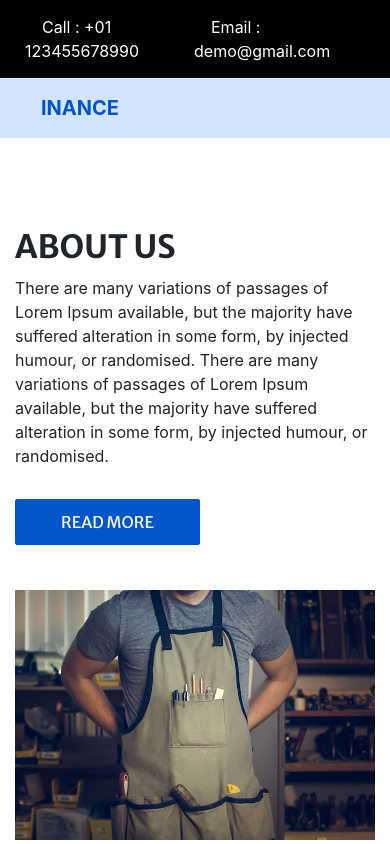
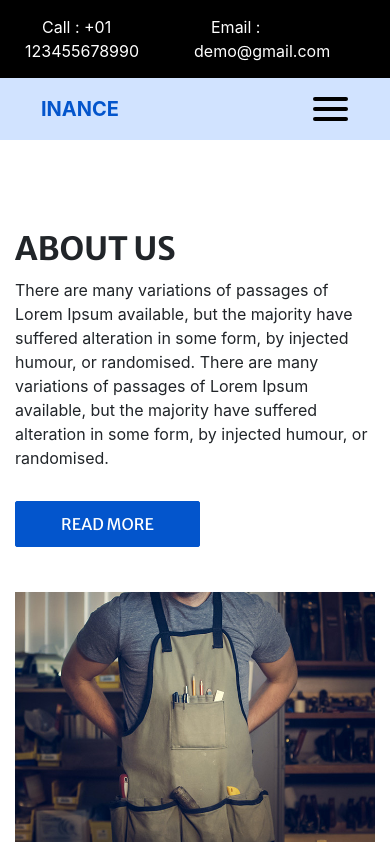
Before and after one commit to Benediktas-Rocys-Hybytes/Front-end-Basic-Development-Task, a React (Create React App) app: page /about in a window 390 px wide. Shown: the top 844 px of the page. Built offline with nearby package versions, Linux system fonts and the light colour scheme; a web font is replaced by a local one.

Commit message:
Updated header to be responsive, there is a menu toggle now

```diff
--- a/src/components/Header.js
+++ b/src/components/Header.js
@@ -1,4 +1,4 @@
-import React from "react";
+import React, { useState } from "react";
 import "../styles/bootstrap.css";
 import "../styles/font-awesome.min.css";
 import "../styles/responsive.css";
@@ -6,16 +6,22 @@ import "../styles/style.css";
 import { Link } from "react-router-dom";
 
 const Header = () => {
+  const [isMenuOpen, setIsMenuOpen] = useState(false);
+
+  const toggleMenu = () => {
+    setIsMenuOpen((prev) => !prev);
+  };
+
   return (
     <header className="header_section">
       <div className="header_top">
         <div className="container-fluid">
           <div className="contact_nav">
-            <a href="#">
+            <a href="tel:+01123455678990">
               <i className="fa fa-phone" aria-hidden="true"></i>
               <span> Call : +01 123455678990</span>
             </a>
-            <a href="#">
+            <a href="mailto:demo@gmail.com">
               <i className="fa fa-envelope" aria-hidden="true"></i>
               <span> Email : demo@gmail.com</span>
             </a>
@@ -28,7 +34,23 @@ const Header = () => {
             <Link className="navbar-brand" to="/">
               <span>Inance</span>
             </Link>
-            <div className="collapse navbar-collapse" id="navbarSupportedContent">
+
+            <button
+              className="navbar-toggler"
+              type="button"
+              onClick={toggleMenu}
+              aria-expanded={isMenuOpen}
+              aria-label="Toggle navigation"
+            >
+              <span className="navbar-toggler-icon"></span>
+            </button>
+
+            <div
+              className={`collapse navbar-collapse ${
+                isMenuOpen ? "show" : ""
+              }`}
+              id="navbarSupportedContent"
+            >
               <ul className="navbar-nav">
                 <li className="nav-item">
                   <Link className="nav-link" to="/">
```
